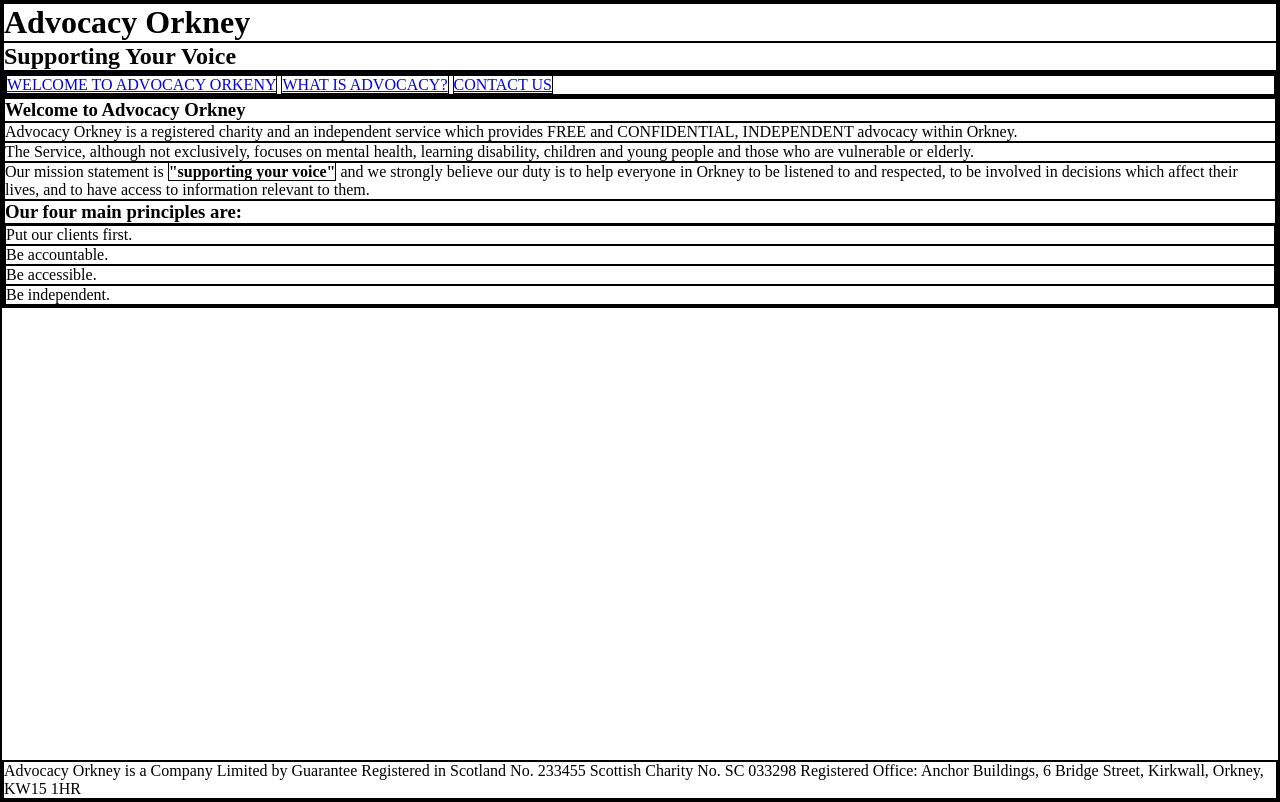
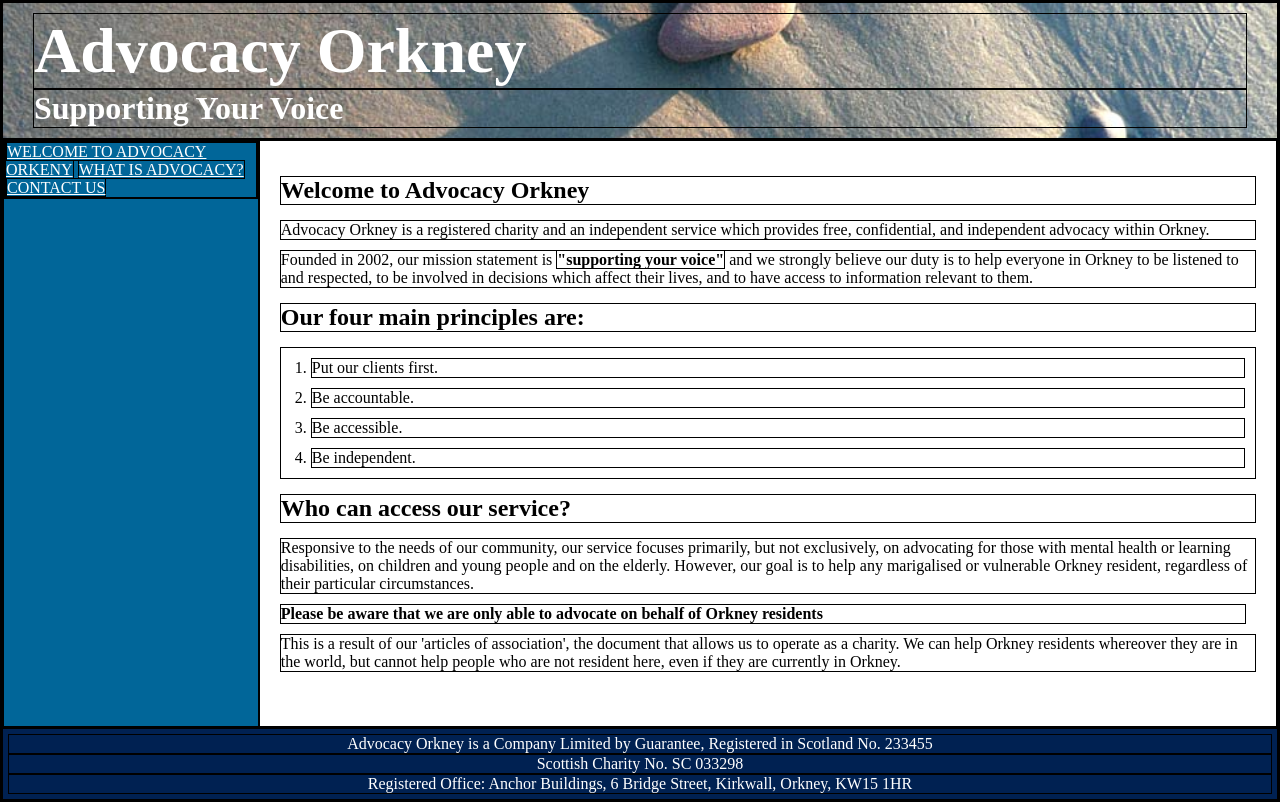
Before and after one commit to MidlifeMechanicus/ad-ork, a plain HTML site: page index.html in a window 1280 px wide. Drawn offline with Linux system fonts and the light colour scheme.

Commit message:
Create more css styling

```diff
--- a/index.html
+++ b/index.html
@@ -19,14 +19,14 @@
                         <a href="./index.html">WELCOME TO ADVOCACY ORKENY</a>
                         <a href="./advocacy.html">WHAT IS ADVOCACY?</a>
                         <a href="./contact.html">CONTACT US</a>
+                        <!--  <!-- To do: Mental Health, Learning Disabilities, SDS, Children and young people -->
                     </li>
                 </ul>
             </nav>
             <section>
                 <h3>Welcome to Advocacy Orkney</h3>
-                <p>Advocacy Orkney is a registered charity and an independent service which provides FREE and CONFIDENTIAL, INDEPENDENT advocacy within Orkney.</p>
-                <p>The Service, although not exclusively, focuses on mental health, learning disability, children and young people and those who are vulnerable or elderly.</p>
-                <p>Our mission statement is <strong>"supporting your voice"</strong> and we strongly believe our duty is to help everyone in Orkney to be listened to and respected, to be involved in decisions which affect their lives, and to have access to information relevant to them.</p>
+                <p>Advocacy Orkney is a registered charity and an independent service which provides free, confidential, and independent advocacy within Orkney.</p>
+                <p>Founded in 2002, our mission statement is <strong>"supporting your voice"</strong> and we strongly believe our duty is to help everyone in Orkney to be listened to and respected, to be involved in decisions which affect their lives, and to have access to information relevant to them.</p>
 
                 <h3>Our four main principles are:</h3>
                 <ol>
@@ -36,16 +36,17 @@
                     <li>Be independent.</li>
                 </ol>
 
+                <h3>Who can access our service?</h3>
+                <p>Responsive to the needs of our community, our service focuses primarily, but not exclusively, on advocating for those with mental health or learning disabilities, on children and young people and on the elderly. However, our goal is to help any marigalised or vulnerable Orkney resident, regardless of their particular circumstances.</p>
+                <h4>Please be aware that we are only able to advocate on behalf of Orkney residents</h4>
+                <p>This is a result of our 'articles of association', the document that allows us to operate as a charity. We can help Orkney residents whereover they are in the world, but cannot help people who are not resident here, even if they are currently in Orkney.</p>
+
             </section>
         </main>
         <footer>
-            <p>Advocacy Orkney is a Company Limited by Guarantee
-
-                Registered in Scotland No. 233455
-
-                Scottish Charity No. SC 033298
-
-                Registered Office: Anchor Buildings, 6 Bridge Street, Kirkwall, Orkney, KW15 1HR</p>
+            <p>Advocacy Orkney is a Company Limited by Guarantee, Registered in Scotland No. 233455</p>
+            <p>Scottish Charity No. SC 033298</p>
+            <p>Registered Office: Anchor Buildings, 6 Bridge Street, Kirkwall, Orkney, KW15 1HR</p>
         </footer>
     </body>
 </html>
--- a/style.css
+++ b/style.css
@@ -2,7 +2,7 @@
     box-sizing: border-box;
     margin: 0;
     padding: 0;
-    list-style-type: none;
+
 
     border: 1px solid black;
 }
@@ -11,8 +11,72 @@ body {
     display: flex;
     flex-direction: column;
     height: 100vh;
+    font-size: 62.5%;
+
+    header {
+        padding: 10px 30px;
+        color: white;
+        background-image: url(./images/sand-and-stone.jpg);
+        background-position: center left;
+        background-repeat: no;
+        background-size: cover;
+        background-color: #002152;
+
+        h1 {
+            font-size: 4rem;;
+        }
+
+        h2 {
+            font-size: 2rem;;
+        }
+    }
+
+    main {
+        display: flex;
+        height: 100%;
+        font-size: 1rem;
+
+        nav {
+            list-style-type: none;
+            background: #016699;
+
+            ul {
+                a {color: white;}
+            }
+        }
+
+        section {
+            padding: 20px;
+
+            div {
+                display: flex;
+            }
+
+            h3 {
+                margin: 15px 0;
+                font-size: 1.5rem;
+            }
+
+            h4 {
+                margin: 10px 10px 10px 0;
+            }
+
+            p {
+                margin: 10px 0;
+            }
+
+            li {
+                margin: 10px 10px 10px 30px;
+            }
+        }
+    }
 
     footer {
         margin-top: auto;
+        padding: 5px;
+        text-align: center;
+        font-size: 1rem;;
+        color: white;
+        background: #002152;
     }
 }
```
Also changed, not shown: advocacy.html (+3 -7 lines), contact.html (+13 -10 lines), images/AOLogo.jpg (added), images/sand-and-stone.jpg (added).
